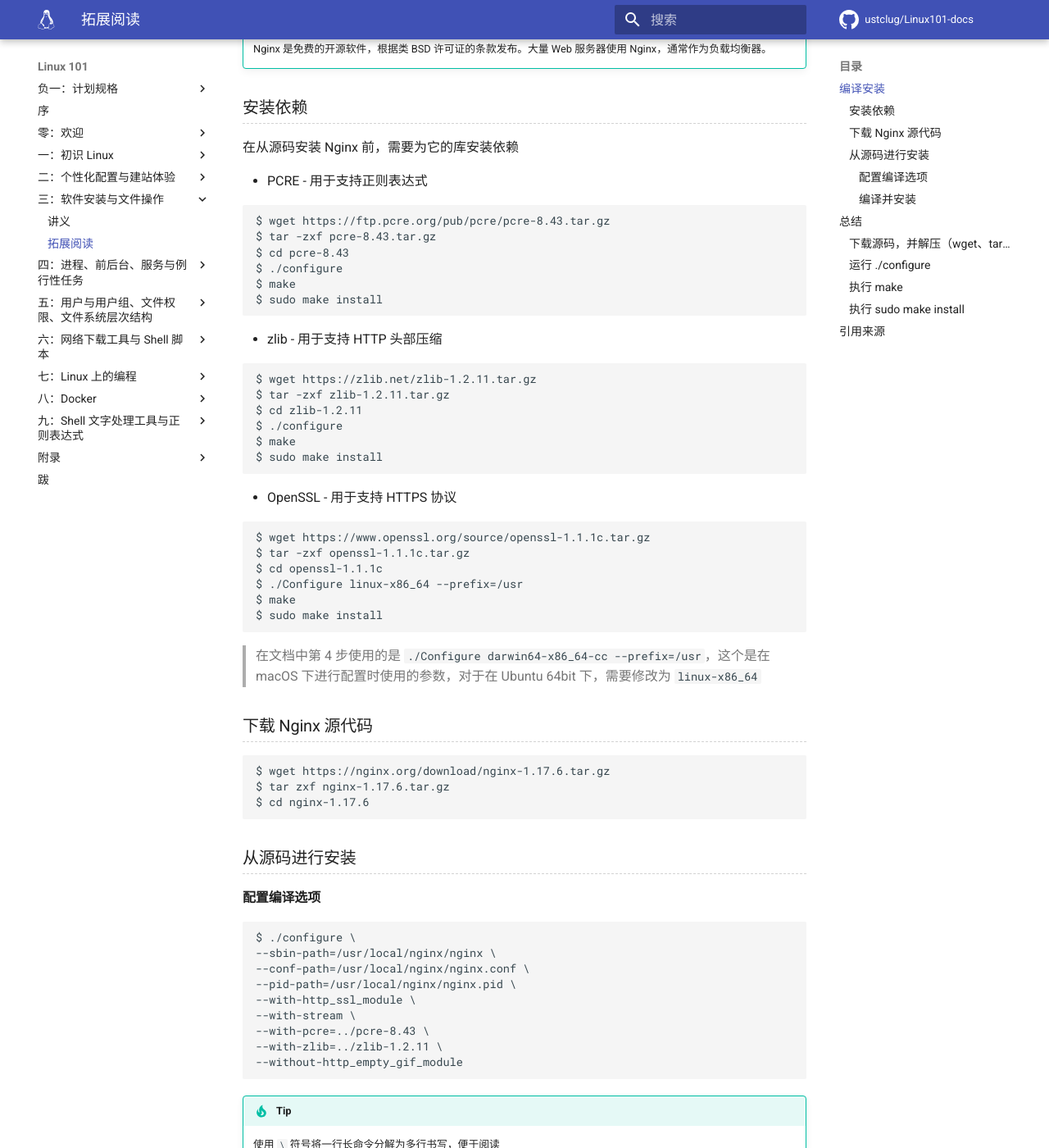
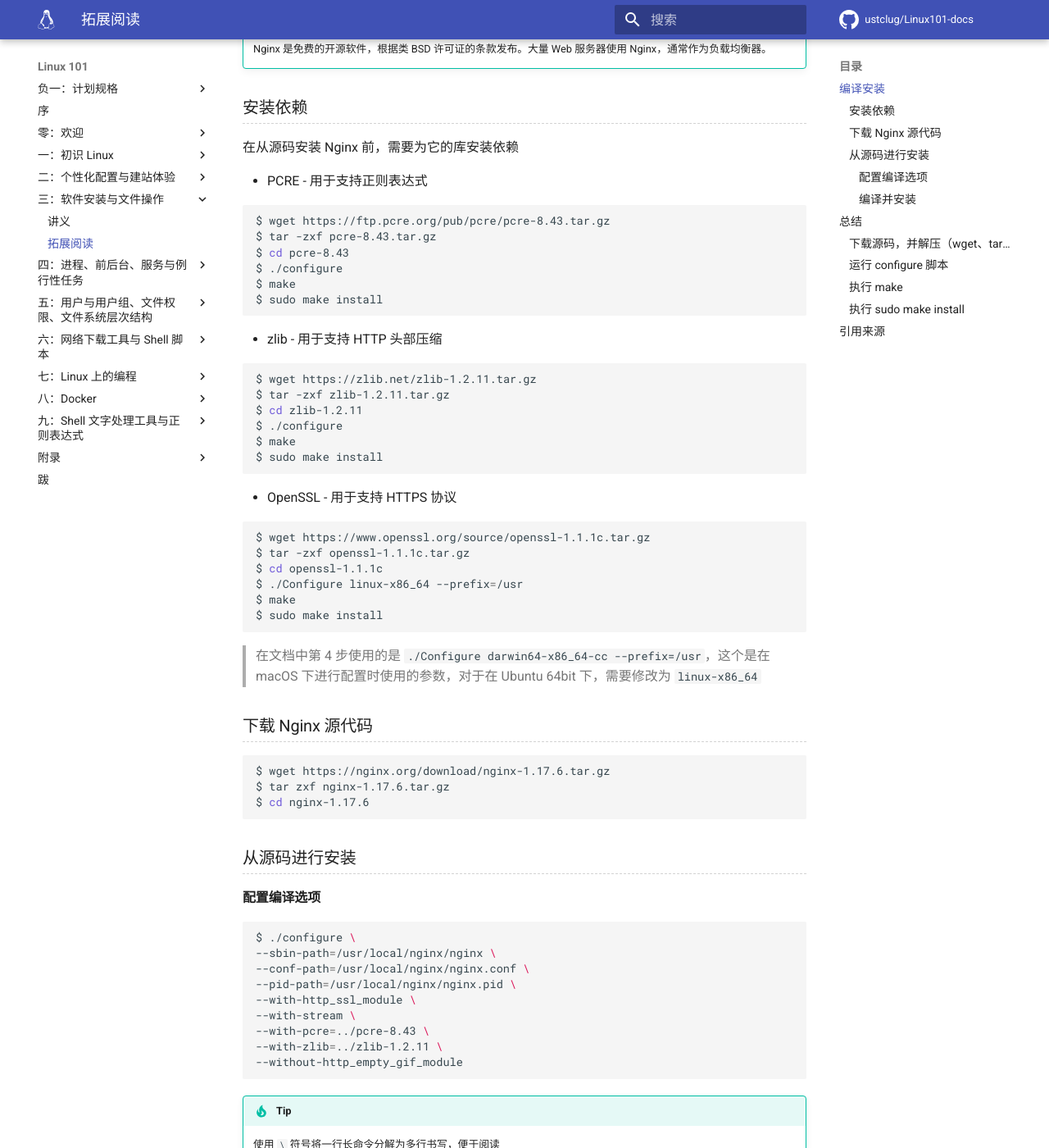
Before and after one commit to ustclug/Linux101-docs, an MkDocs documentation site: the page built from docs/Ch03/supplement.md, in a window 1280 px wide and 1400 px high, scrolled down 517 px. Shown: the whole window at 82% size. Built offline with MkDocs 1.6.1 and Material for MkDocs 9.7.7, drawn with Linux system fonts in a browser that asks for light colours; comment, search, counter and statistics services are not loaded; some of the changed text lies outside the part shown.

Commit message:
Ch03/supplement: formatting improvements

````diff
--- a/docs/Ch03/supplement.md
+++ b/docs/Ch03/supplement.md
@@ -21,7 +21,7 @@
 
 * PCRE - 用于支持正则表达式
 
-```
+```shell
 $ wget https://ftp.pcre.org/pub/pcre/pcre-8.43.tar.gz
 $ tar -zxf pcre-8.43.tar.gz
 $ cd pcre-8.43
@@ -32,7 +32,7 @@
 
 * zlib - 用于支持 HTTP 头部压缩
 
-```
+```shell
 $ wget https://zlib.net/zlib-1.2.11.tar.gz
 $ tar -zxf zlib-1.2.11.tar.gz
 $ cd zlib-1.2.11
@@ -43,7 +43,7 @@
 
 * OpenSSL - 用于支持 HTTPS 协议
 
-```
+```shell
 $ wget https://www.openssl.org/source/openssl-1.1.1c.tar.gz
 $ tar -zxf openssl-1.1.1c.tar.gz
 $ cd openssl-1.1.1c
@@ -55,7 +55,8 @@
 > 在文档中第 4 步使用的是 `./Configure darwin64-x86_64-cc --prefix=/usr`，这个是在 macOS 下进行配置时使用的参数，对于在 Ubuntu 64bit 下，需要修改为 `linux-x86_64`
 
 ### 下载 Nginx 源代码
-```
+
+```shell
 $ wget https://nginx.org/download/nginx-1.17.6.tar.gz
 $ tar zxf nginx-1.17.6.tar.gz
 $ cd nginx-1.17.6
@@ -65,7 +66,7 @@
 
 #### 配置编译选项
 
-```
+```shell
 $ ./configure \
 --sbin-path=/usr/local/nginx/nginx \
 --conf-path=/usr/local/nginx/nginx.conf \
@@ -82,7 +83,8 @@
     使用 `\` 符号将一行长命令分解为多行书写，便于阅读
 
 #### 编译并安装
-```
+
+```shell
 $ make
 $ sudo make install
 ```
@@ -92,32 +94,34 @@
 从 Nginx 的从源码编译安装可以看出，无论是它的依赖还是主程序，主要过程均为如下几个
 
 ### 下载源码，并解压（wget、tar）
-   > wget 将会在第五章进行详细阐述
 
-### 运行 `./configure`
+!!! note "wget 将会在第五章进行详细阐述"
 
-`configure` 脚本为了让一个程序能够在各种不同类型的机器上运行而设计的。在使用 `make` 编译源代码之前，`configure` 会根据自己所依赖的库而在目标机器上进行匹配。`configure` 文件一般为可执行文件（与权限位有关的将在第五章讲述）。
+### 运行 configure 脚本
 
-`configure` 脚本可以根据所在的系统环境生成相对应的 `Makefile` 文件，例如自动处理 GCC 版本、判断特定的函数是否在当前系统上可用、确定相应依赖头文件的位置、并对缺少的依赖库进行报错
+configure 脚本为了让一个程序能够在各种不同类型的机器上运行而设计的。在使用 make 编译源代码之前，configure 会根据自己所依赖的库而在目标机器上进行匹配。configure 文件一般为可执行文件（与权限位有关的将在第五章讲述）。
 
-在执行 `configure` 脚本时，可以传递相对应的参数达到生成不同的 `Makefile` 文件的目的。
+configure 脚本可以根据所在的系统环境生成相对应的 Makefile 文件，例如自动处理 GCC 版本、判断特定的函数是否在当前系统上可用、确定相应依赖头文件的位置、并对缺少的依赖库进行报错
 
-!!! Example ""
+在执行 configure 脚本时，可以传递相对应的参数达到生成不同的 Makefile 文件的目的。
+
+!!! example "configure 脚本的参数"
+
     在上面的对 Nginx 源代码进行 `./configure` 时，传入了一些参数，实现了：
 
     * 指定了一部分配置文件的位置（`sbin-path`、`conf-path`、`pid-path`）
     * 说明了需要添加或删除的模块（`http_ssl_module`、`steam`、`pcre`、`zlib`、`http_empty_gif_module`）
     * 指定了依赖库的位置（`../pcre-8.43` 与 `../zlib-1.2.11`）
 
-### 执行 `make`
+### 执行 make
 
-`make` 程序会根据 `configure` 生成的 `Makefile` 文件，执行一系列的命令，调用 `gcc`、`cc` 等程序，将源代码编译为二进制文件。
+make 程序会根据 configure 生成的 Makefile 文件，执行一系列的命令，调用 gcc、cc 等程序，将源代码编译为二进制文件。
 
-### 执行 `sudo make install`
+### 执行 sudo make install
 
-在这个过程中，`make` 命令会将编译好的二进制文件拷贝到相对应的安装目录，拷贝用户手册等
+在这个过程中，make 命令会将编译好的二进制文件拷贝到相对应的安装目录，拷贝用户手册等
 
-## 引用来源
+## 引用来源 {#references .no-underline }
 
 [^1]: https://docs.nginx.com/nginx/admin-guide/installing-nginx/installing-nginx-open-source/#compiling-and-installing-from-source
 
````
